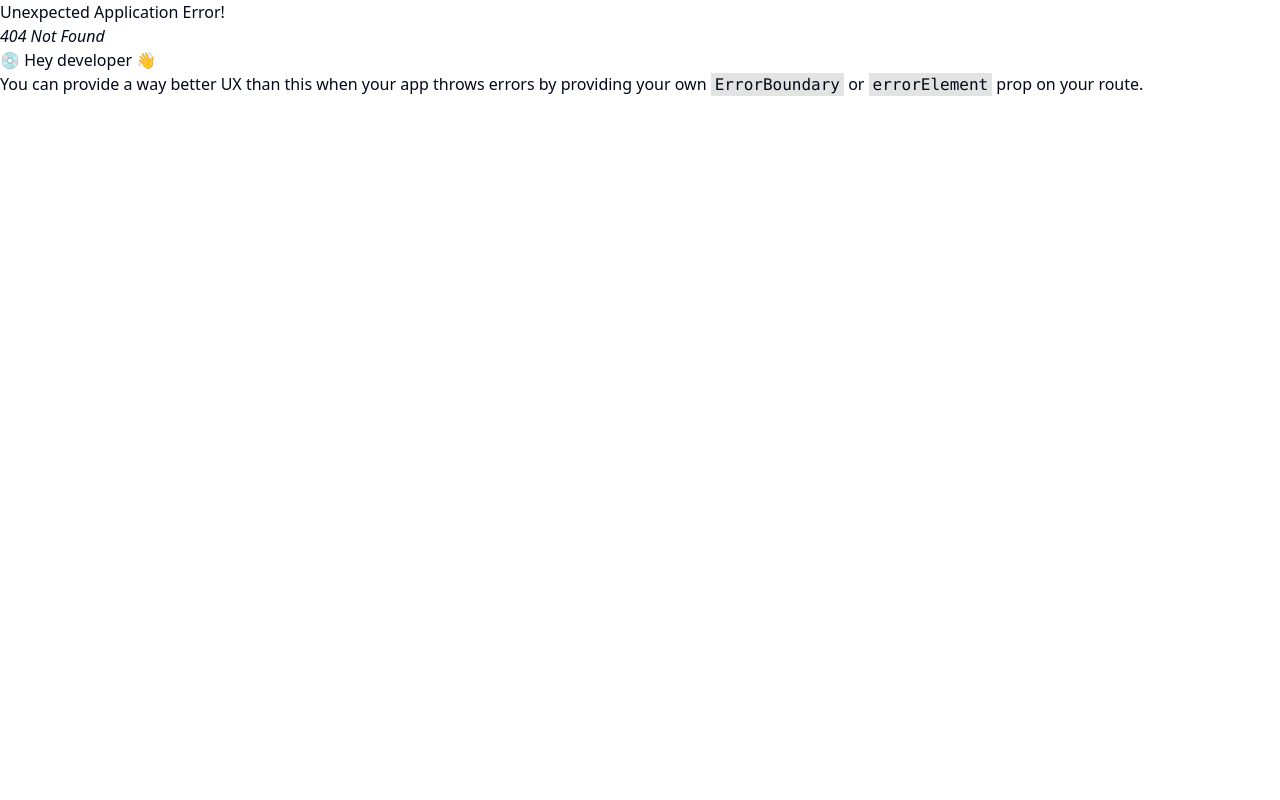
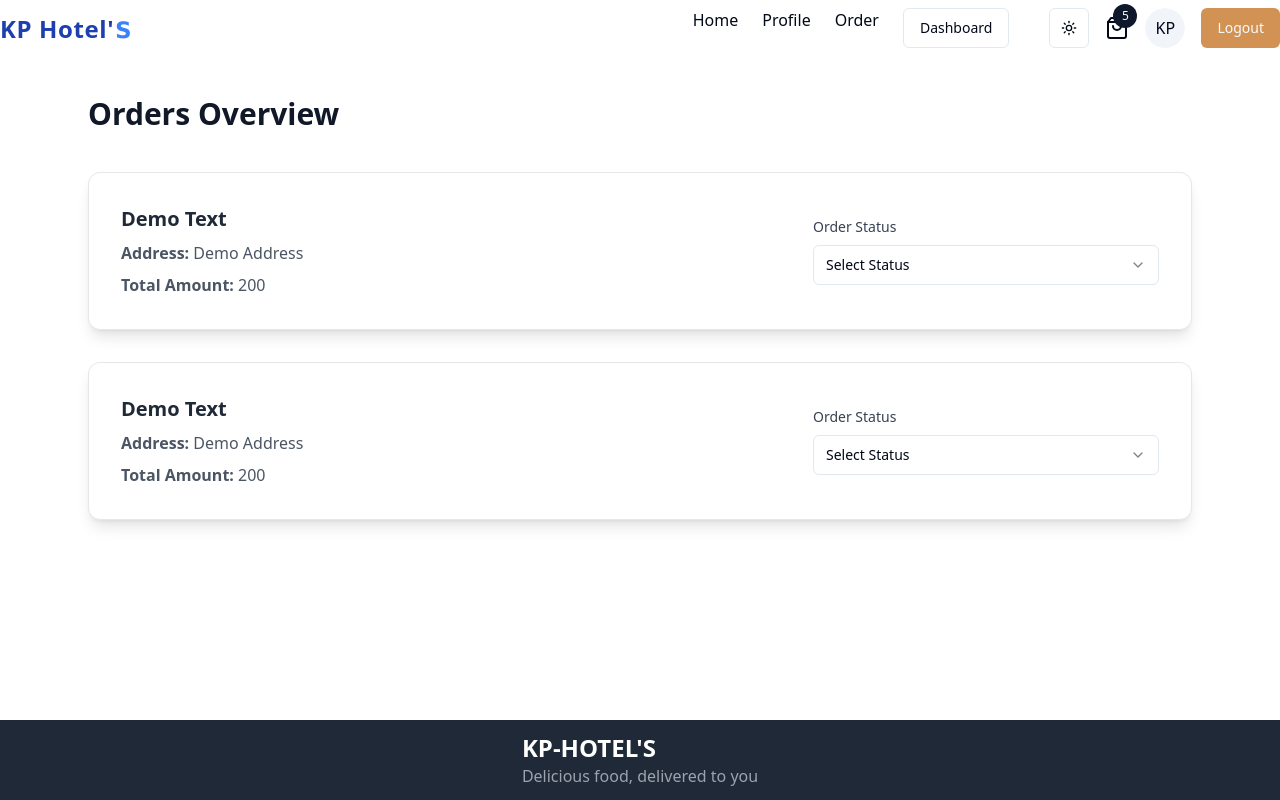
Before and after one commit to codesolverkushal/food-with-kp, a React (Vite) app in the folder client/: page /admin/orders in a window 1280 px wide. Before the commit this address had no page. Built offline with nearby package versions, Linux system fonts and the light colour scheme.

Commit message:
We added the orders manage page

```diff
--- a/client/package.json
+++ b/client/package.json
@@ -17,6 +17,7 @@
     "@radix-ui/react-dropdown-menu": "^2.1.2",
     "@radix-ui/react-label": "^2.1.0",
     "@radix-ui/react-menubar": "^1.1.2",
+    "@radix-ui/react-select": "^2.1.2",
     "@radix-ui/react-separator": "^1.1.0",
     "@radix-ui/react-slot": "^1.1.0",
     "class-variance-authority": "^0.7.0",
--- a/client/src/App.tsx
+++ b/client/src/App.tsx
@@ -12,6 +12,7 @@
 import Cart from './components/realComponent/Cart';
 import Restaurant from './admin/Restaurant';
 import AddMenu from './admin/AddMenu';
+import Orders from './admin/Orders';
 const appRouter = createBrowserRouter([
   {
     path:"/",
@@ -44,6 +45,10 @@
       {
         path:"/admin/menu",
         element:<AddMenu/>
+      },
+      {
+        path:"/admin/orders",
+        element:<Orders/>
       },
 
     ]
--- /dev/null
+++ b/client/src/admin/Orders.tsx
@@ -0,0 +1,74 @@
+import { Label } from "@/components/ui/label";
+import {
+  Select,
+  SelectContent,
+  SelectGroup,
+  SelectItem,
+  SelectTrigger,
+  SelectValue,
+} from "@/components/ui/select";
+
+
+const Orders = () => {
+
+  return (
+    <div className="max-w-6xl mx-auto py-10 px-6">
+      <h1 className="text-3xl font-extrabold text-gray-900 dark:text-white mb-10">
+        Orders Overview
+      </h1>
+      <div className="space-y-8">
+        {/* Restaurant Orders diplay here  */}
+
+
+        {
+            [1,2].map((item:number, idx:number)=>(
+                <div key={idx} className="flex flex-col md:flex-row justify-between items-start sm:items-center bg-white dark:bg-gray-800 shadow-lg rounded-xl p-6 sm:p-8 border border-gray-200 dark:border-gray-700">
+                <div className="flex-1 mb-6 sm:mb-0">
+                  <h1 className="text-xl font-semibold text-gray-800 dark:text-gray-100">
+                   Demo Text
+                  </h1>
+                  <p className="text-gray-600 dark:text-gray-400 mt-2">
+                    <span className="font-semibold">Address: </span>
+                    Demo Address
+                  </p>
+                  <p className="text-gray-600 dark:text-gray-400 mt-2">
+                    <span className="font-semibold">Total Amount: </span>
+                   200
+                  </p>
+                </div>
+                <div className="w-full sm:w-1/3">
+                  <Label className="block text-sm font-medium text-gray-700 dark:text-gray300 mb-2">
+                    Order Status
+                  </Label>
+                  <Select>
+                    <SelectTrigger>
+                      <SelectValue placeholder="Select Status" />
+                    </SelectTrigger>
+                    <SelectContent>
+                      <SelectGroup>
+                      {[
+                          "Pending",
+                          "Confirmed",
+                          "Preparing",
+                          "OutForDelivery",
+                          "Delivered",
+                        ].map((status: string, index: number) => (
+                          <SelectItem key={index} value={status.toLowerCase()}>
+                            {status}
+                          </SelectItem>
+                        ))}
+                      </SelectGroup>
+                    </SelectContent>
+                  </Select>
+                </div>
+              </div>
+            ))
+        }
+
+
+      </div>
+    </div>
+  );
+};
+
+export default Orders;
--- a/client/src/components/realComponent/Navbar.tsx
+++ b/client/src/components/realComponent/Navbar.tsx
@@ -144,7 +144,7 @@
             <ShoppingBag />
             <span>Cart {0}</span>
           </Link>
-          <Link to="/profile" className="flex items-center gap-4 hover:bg-gray-200 px-3 py-2 rounded-lg cursor-pointer hover:text-gray-900">
+          <Link to="/admin/menu" className="flex items-center gap-4 hover:bg-gray-200 px-3 py-2 rounded-lg cursor-pointer hover:text-gray-900">
             <SquareMenu />
             <span>Menu</span>
           </Link>
@@ -152,7 +152,7 @@
             <UtensilsCrossed />
             <span>Restaurant</span>
           </Link>
-          <Link to="/profile" className="flex items-center gap-4 hover:bg-gray-200 px-3 py-2 rounded-lg cursor-pointer hover:text-gray-900">
+          <Link to="/admin/orders" className="flex items-center gap-4 hover:bg-gray-200 px-3 py-2 rounded-lg cursor-pointer hover:text-gray-900">
             <PackageCheck />
             <span>Order's</span>
           </Link>
--- /dev/null
+++ b/client/src/components/ui/select.tsx
@@ -0,0 +1,158 @@
+import * as React from "react"
+import * as SelectPrimitive from "@radix-ui/react-select"
+import { Check, ChevronDown, ChevronUp } from "lucide-react"
+
+import { cn } from "@/lib/utils"
+
+const Select = SelectPrimitive.Root
+
+const SelectGroup = SelectPrimitive.Group
+
+const SelectValue = SelectPrimitive.Value
+
+const SelectTrigger = React.forwardRef<
+  React.ElementRef<typeof SelectPrimitive.Trigger>,
+  React.ComponentPropsWithoutRef<typeof SelectPrimitive.Trigger>
+>(({ className, children, ...props }, ref) => (
+  <SelectPrimitive.Trigger
+    ref={ref}
+    className={cn(
+      "flex h-10 w-full items-center justify-between rounded-md border border-input bg-background px-3 py-2 text-sm ring-offset-background placeholder:text-muted-foreground focus:outline-none focus:ring-2 focus:ring-ring focus:ring-offset-2 disabled:cursor-not-allowed disabled:opacity-50 [&>span]:line-clamp-1",
+      className
+    )}
+    {...props}
+  >
+    {children}
+    <SelectPrimitive.Icon asChild>
+      <ChevronDown className="h-4 w-4 opacity-50" />
+    </SelectPrimitive.Icon>
+  </SelectPrimitive.Trigger>
+))
+SelectTrigger.displayName = SelectPrimitive.Trigger.displayName
+
+const SelectScrollUpButton = React.forwardRef<
+  React.ElementRef<typeof SelectPrimitive.ScrollUpButton>,
+  React.ComponentPropsWithoutRef<typeof SelectPrimitive.ScrollUpButton>
+>(({ className, ...props }, ref) => (
+  <SelectPrimitive.ScrollUpButton
+    ref={ref}
+    className={cn(
+      "flex cursor-default items-center justify-center py-1",
+      className
+    )}
+    {...props}
+  >
+    <ChevronUp className="h-4 w-4" />
+  </SelectPrimitive.ScrollUpButton>
+))
+SelectScrollUpButton.displayName = SelectPrimitive.ScrollUpButton.displayName
+
+const SelectScrollDownButton = React.forwardRef<
+  React.ElementRef<typeof SelectPrimitive.ScrollDownButton>,
+  React.ComponentPropsWithoutRef<typeof SelectPrimitive.ScrollDownButton>
+>(({ className, ...props }, ref) => (
+  <SelectPrimitive.ScrollDownButton
+    ref={ref}
+    className={cn(
+      "flex cursor-default items-center justify-center py-1",
+      className
+    )}
+    {...props}
+  >
+    <ChevronDown className="h-4 w-4" />
+  </SelectPrimitive.ScrollDownButton>
+))
+SelectScrollDownButton.displayName =
+  SelectPrimitive.ScrollDownButton.displayName
+
+const SelectContent = React.forwardRef<
+  React.ElementRef<typeof SelectPrimitive.Content>,
+  React.ComponentPropsWithoutRef<typeof SelectPrimitive.Content>
+>(({ className, children, position = "popper", ...props }, ref) => (
+  <SelectPrimitive.Portal>
+    <SelectPrimitive.Content
+      ref={ref}
+      className={cn(
+        "relative z-50 max-h-96 min-w-[8rem] overflow-hidden rounded-md border bg-popover text-popover-foreground shadow-md data-[state=open]:animate-in data-[state=closed]:animate-out data-[state=closed]:fade-out-0 data-[state=open]:fade-in-0 data-[state=closed]:zoom-out-95 data-[state=open]:zoom-in-95 data-[side=bottom]:slide-in-from-top-2 data-[side=left]:slide-in-from-right-2 data-[side=right]:slide-in-from-left-2 data-[side=top]:slide-in-from-bottom-2",
+        position === "popper" &&
+          "data-[side=bottom]:translate-y-1 data-[side=left]:-translate-x-1 data-[side=right]:translate-x-1 data-[side=top]:-translate-y-1",
+        className
+      )}
+      position={position}
+      {...props}
+    >
+      <SelectScrollUpButton />
+      <SelectPrimitive.Viewport
+        className={cn(
+          "p-1",
+          position === "popper" &&
+            "h-[var(--radix-select-trigger-height)] w-full min-w-[var(--radix-select-trigger-width)]"
+        )}
+      >
+        {children}
+      </SelectPrimitive.Viewport>
+      <SelectScrollDownButton />
+    </SelectPrimitive.Content>
+  </SelectPrimitive.Portal>
+))
+SelectContent.displayName = SelectPrimitive.Content.displayName
+
+const SelectLabel = React.forwardRef<
+  React.ElementRef<typeof SelectPrimitive.Label>,
+  React.ComponentPropsWithoutRef<typeof SelectPrimitive.Label>
+>(({ className, ...props }, ref) => (
+  <SelectPrimitive.Label
+    ref={ref}
+    className={cn("py-1.5 pl-8 pr-2 text-sm font-semibold", className)}
+    {...props}
+  />
+))
+SelectLabel.displayName = SelectPrimitive.Label.displayName
+
+const SelectItem = React.forwardRef<
+  React.ElementRef<typeof SelectPrimitive.Item>,
+  React.ComponentPropsWithoutRef<typeof SelectPrimitive.Item>
+>(({ className, children, ...props }, ref) => (
+  <SelectPrimitive.Item
+    ref={ref}
+    className={cn(
+      "relative flex w-full cursor-default select-none items-center rounded-sm py-1.5 pl-8 pr-2 text-sm outline-none focus:bg-accent focus:text-accent-foreground data-[disabled]:pointer-events-none data-[disabled]:opacity-50",
+      className
+    )}
+    {...props}
+  >
+    <span className="absolute left-2 flex h-3.5 w-3.5 items-center justify-center">
+      <SelectPrimitive.ItemIndicator>
+        <Check className="h-4 w-4" />
+      </SelectPrimitive.ItemIndicator>
+    </span>
+
+    <SelectPrimitive.ItemText>{children}</SelectPrimitive.ItemText>
+  </SelectPrimitive.Item>
+))
+SelectItem.displayName = SelectPrimitive.Item.displayName
+
+const SelectSeparator = React.forwardRef<
+  React.ElementRef<typeof SelectPrimitive.Separator>,
+  React.ComponentPropsWithoutRef<typeof SelectPrimitive.Separator>
+>(({ className, ...props }, ref) => (
+  <SelectPrimitive.Separator
+    ref={ref}
+    className={cn("-mx-1 my-1 h-px bg-muted", className)}
+    {...props}
+  />
+))
+SelectSeparator.displayName = SelectPrimitive.Separator.displayName
+
+export {
+  Select,
+  SelectGroup,
+  SelectValue,
+  SelectTrigger,
+  SelectContent,
+  SelectLabel,
+  SelectItem,
+  SelectSeparator,
+  SelectScrollUpButton,
+  SelectScrollDownButton,
+}
```
Also changed, not shown: 1 other file (tests, documents, lock files or other folders).
